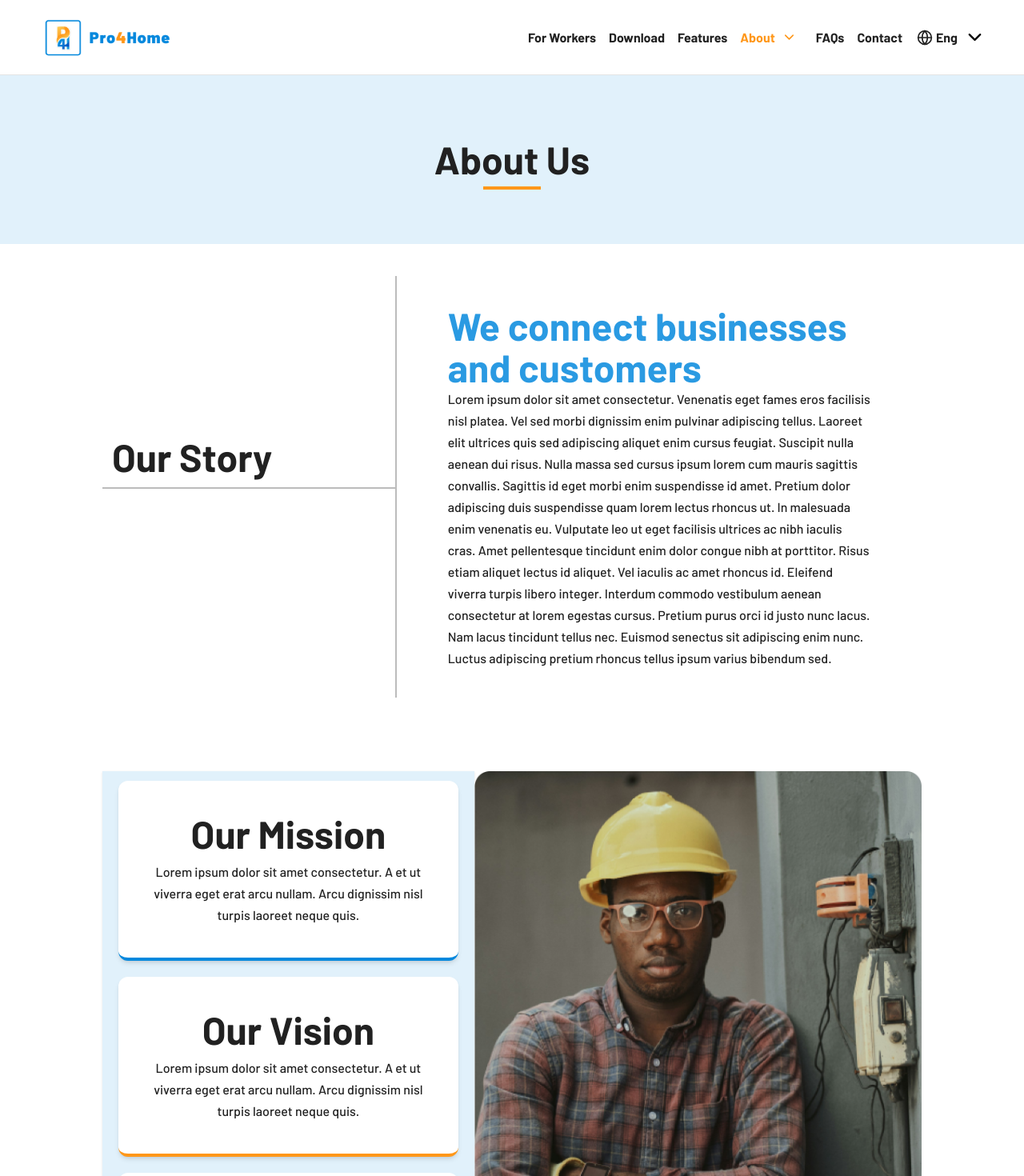
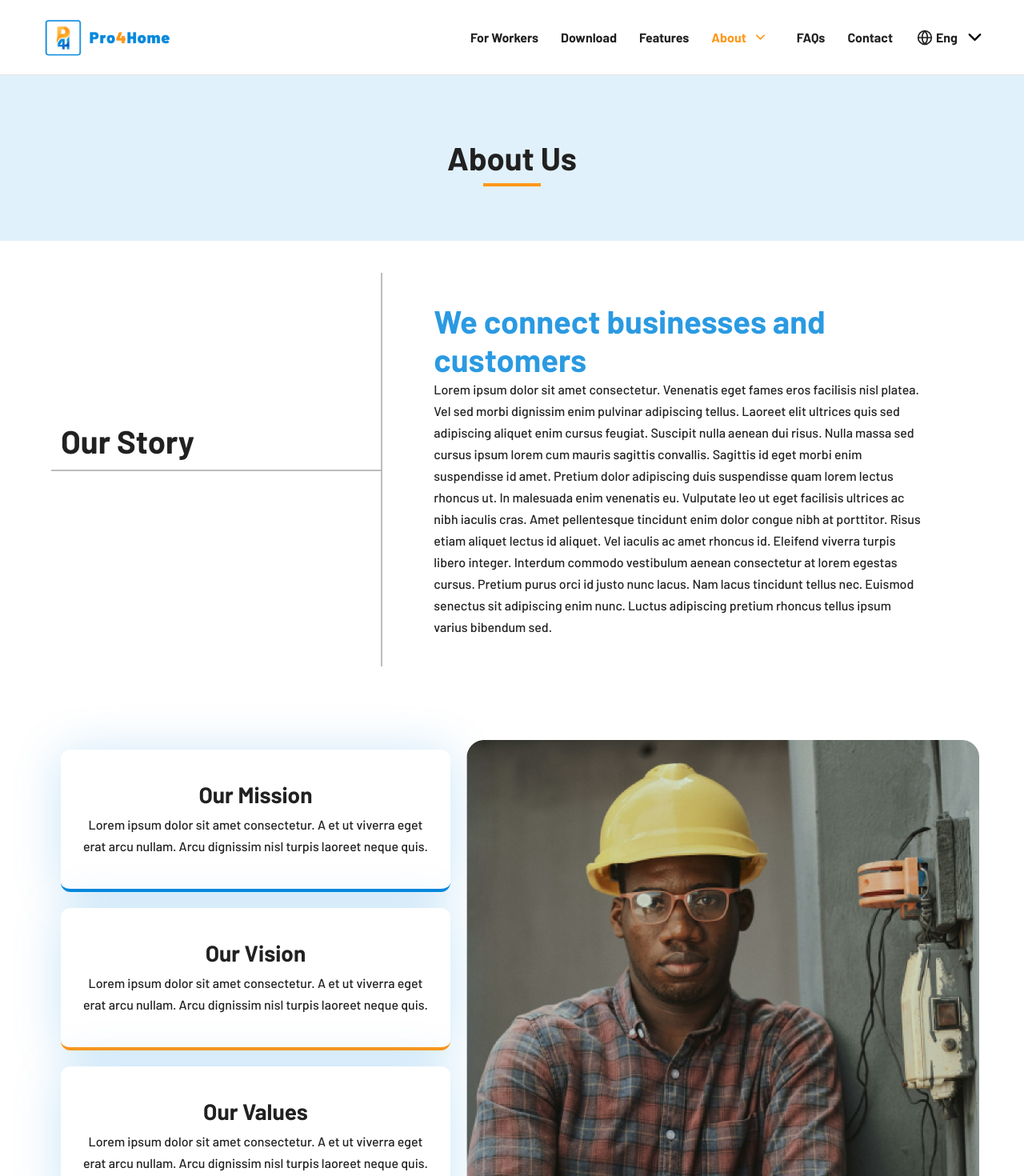
Before and after one commit to kelseafunwi/P4H-website, a React (Vite) app: page /about in a window 1280 px wide. Shown: the top 1470 px of the page at 80% size. Built offline with nearby package versions, Linux system fonts and the light colour scheme.

Commit message:
Pushing the small changes made

```diff
--- a/src/App.css
+++ b/src/App.css
@@ -147,8 +147,8 @@ h1, h2, h3, h4, h5, h6 {
 }
 
 .bold-sm {
-    font-size: 12px;
-    line-height: 48px;
+    font-size: 12px !important;
+    line-height: 18px !important;
 }
 
 .regular-lg {
@@ -198,8 +198,8 @@ h3 {
 }
 
 h4 {
-    font-size: 28px;
-    line-height: 24px;
+    font-size: 28px !important;
+    line-height: 32px !important;
 }
 
 h5 {
@@ -209,7 +209,7 @@ h5 {
 
 h6 {
     font-size: 20px !important;
-    line-height:24px;
+    line-height:24px !important;
 }
 /*  Making the default things i set to be responsive by tweaking the sizes on
 different screen points. */
@@ -271,7 +271,7 @@ h2:before {
 
 /* Taking care of the shadows from this point.*/
 .getting-shadow {
-    box-shadow: 0px 4px 100px rgba(0, 0, 0, 0.15) !important;
+    box-shadow: 0px 4px 100px 0px rgba(0, 0, 0, 0.15);
 }
 
 .getstarted-shadow {
@@ -285,3 +285,11 @@ h2:before {
 .shadow-card-steps {
     box-shadow: 0px 4px 60px 0px rgba(0, 0, 0, 0.1) ;
 }
+
+.feature-card-shadow {
+    box-shadow: 0px 4px 60px 0px rgba(4, 136, 221, 0.22);
+}
+
+.about-us-card-shadow {
+    box-shadow: 0px 4px 60px 0px rgba(4, 136, 221, 0.22);
+}
--- a/src/Components/FunctionalCard.jsx
+++ b/src/Components/FunctionalCard.jsx
@@ -17,10 +17,11 @@ export const FunctionalCard = ({title, header, list, styling, appendHeader}) =>
 
     return (
         <div className={"px-5 lg:px-0 md:min-h-[400px] lg:max-w-[430px]"}>
-            <span className={`ms-3 rounded-3xl font-bold text-primary2 px-2 bg-grey`}>{title}</span>
-            <h1 className={`mt-0 mb-3 text-[30px] md:text-[40px] font-bold ${styling === 'light' ? 'text-white' : 'text-dark'} md:leading-[48px]`}>{header} {
+            <div className={`w-fit ms-3 rounded-3xl bold-sm font-bold text-primary2 px-2 py-[5px] ${styling === 'light' ? 'bg-white' : ' bg-grey'}`}>{title}</div>
+
+            <h2 className={`mt-0 mb-3 ${styling === 'light' ? 'text-white' : 'text-dark'}`}>{header} {
                 appendHeader && appendHeader
-            }</h1>
+            }</h2>
 
             {
                 list.map((item, index) => (
@@ -41,14 +42,14 @@ export const FunctionalCard = ({title, header, list, styling, appendHeader}) =>
                                             )
 
                                     }
-                                    <span className={`${styling === 'light' ? 'text-white' : 'text-dark'} font-bold text-[18px] `}>{item.title}</span>
+                                    <h6 className={`${styling === 'light' ? 'text-white' : 'text-dark'}`}>{item.title}</h6>
                                 </div>
                                 {
                                     index === listActiveIndex &&
                                     <motion.p
                                         initial={{ height: 0, opacity: 0}}
                                         animate={{ height: 'fit-content', opacity: 1}}
-                                        className={`${styling === 'light' ? 'text-white' : 'text-dark'} text-[16px] overflow-hidden`}>
+                                        className={`${styling === 'light' ? 'text-white' : 'text-dark'} overflow-hidden`}>
                                         {item.body}
                                     </motion.p>
                                 }
--- /dev/null
+++ b/src/Components/Loader.jsx
@@ -0,0 +1,7 @@
+export default function Loader() {
+    return (
+        <div className={"flex items-center justify-center"}>
+            Loading the javascript.
+        </div>
+    )
+}
--- a/src/Components/Navbar/Navbar.jsx
+++ b/src/Components/Navbar/Navbar.jsx
@@ -83,7 +83,7 @@ export default function Navbar() {
                         }
                     </div>
                     <div className={"hidden lg:flex items-center"}>
-                        <ul className={"flex items-center justify-between gap-x-1"}>
+                        <ul className={"flex items-center justify-between gap-x-4"}>
                             {
                                 navbarLinks.map((item, index) => (
                                     <motion.li
--- a/src/pages/About/Header.jsx
+++ b/src/pages/About/Header.jsx
@@ -4,7 +4,7 @@ import {motion} from 'framer-motion'
 export default function Header ({text}) {
     return (
         <div className={" py-20 flex justify-center before:bg-secondary2 bg-grey"}>
-            <motion.h1 className={"header-text relative w-fit text-center text-dark font-bold text-4xl before:absolute before:bg-secondary before:w-[72px] before:h-1 before:-bottom-3   "}
+            <motion.h2 className={"header-text relative w-fit text-center text-dark before:absolute before:bg-secondary before:w-[72px] before:h-1 before:-bottom-3   "}
                 initial={{
                     y: 200,
                 }}
@@ -16,7 +16,7 @@ export default function Header ({text}) {
                        }}
             >
                 {text}
-            </motion.h1>
+            </motion.h2>
         </div>
     )
 }
--- a/src/pages/About/Us.jsx
+++ b/src/pages/About/Us.jsx
@@ -9,8 +9,7 @@ export default function Us () {
             <div>
                 <Header text={"About Us"} />
 
-                <div className={"flex items-center md:py-10 justify-center w-full"}>
-                    <div className={"md:max-w-5xl w-full md:flex justify-center"}>
+                <div className={"md:py-10 md:px-16 w-full md:flex justify-center"}>
                     <div className={"grid md:grid-rows-2 lg:w-[40%] md:border-r-2 border-r-dark"}>
                         <motion.div
                             initial={{
@@ -23,7 +22,7 @@ export default function Us () {
                                 duration: 0.8
                             }}
                             className={"md:flex md:flex-col-reverse"}>
-                                <h1 className={"text-dark px-3 py-3 font-bold text-4xl"}>Our Story</h1>
+                            <h2 className={"text-dark px-3 py-3 "}>Our Story</h2>
                         </motion.div>
 
                         <div className={"hidden md:block border-t-2 border-t-dark"}>
@@ -42,8 +41,8 @@ export default function Us () {
                             delay: 0.4
                         }}
                         className={"md:py-9 px-4 md:px-16 md:w-[70%] flex flex-col gap-y-"}>
-                            <h1 className={"text-primary3 text-4xl font-bold"}>We connect businesses and customers</h1>
-                            <p className={"text-dark text-lg"}>
+                        <h2 className={"text-primary3"}>We connect businesses and customers</h2>
+                        <p>
                             Lorem ipsum dolor sit amet consectetur. Venenatis eget fames eros facilisis nisl platea.
                             Vel sed morbi dignissim enim pulvinar adipiscing tellus. Laoreet elit ultrices quis sed
                             adipiscing aliquet enim cursus feugiat. Suscipit nulla aenean dui risus.
@@ -60,10 +59,9 @@ export default function Us () {
                     </motion.div>
                 </div>
             </div>
-            </div>
 
-            <div className={"flex my-3 items-center py-10 justify-center w-full"}>
-                <div className={"md:max-w-5xl w-full md:flex justify-center"}>
+            <div className={"flex my-3 items-center py-10 justify-center"}>
+                <div className={"md:px-14 w-full md:flex justify-center"}>
                     <motion.div
                         initial={{
                             x: -200,
@@ -74,12 +72,12 @@ export default function Us () {
                         transition={{
                             duration: 0.8
                         }}
-                        className={"flex shadow py-3 bg-grey flex-col gap-y-5 items-center px-5"}>
+                        className={"flex py-3 flex-col gap-y-5 items-center px-5"}>
                         <div
-                            className={`bg-white z-10  rounded-xl  shadow-md border-b-4 border-primary2 px-6 py-10  relative`}>
-                            <h1 className={"font-bold text-xl text-center text-dark"}>
+                            className={`bg-white z-10  rounded-xl  about-us-card-shadow border-b-4 border-primary2 px-6 py-10  relative`}>
+                            <h4 className={"font-bold text-xl text-center text-dark"}>
                                 Our Mission
-                            </h1>
+                            </h4>
                             <p className={"text-center pt-2 text-dark "}>
                                 Lorem ipsum dolor sit amet consectetur. A et ut viverra eget erat arcu nullam. Arcu
                                 dignissim nisl turpis laoreet neque quis.
@@ -87,10 +85,10 @@ export default function Us () {
                         </div>
 
                         <div
-                            className={`bg-white z-10  rounded-xl  shadow-md border-b-4 border-secondary px-6 py-10  relative`}>
-                            <h1 className={"font-bold text-center text-xl text-dark"}>
+                            className={`bg-white z-10  rounded-xl  about-us-card-shadow border-b-4 border-secondary px-6 py-10  relative`}>
+                            <h4 className={"font-bold text-center text-xl text-dark"}>
                                 Our Vision
-                            </h1>
+                            </h4>
                             <p className={"text-center pt-2 text-dark "}>
                                 Lorem ipsum dolor sit amet consectetur. A et ut viverra eget erat arcu nullam. Arcu
                                 dignissim nisl turpis laoreet neque quis.
@@ -98,10 +96,10 @@ export default function Us () {
                         </div>
 
                         <div
-                            className={`bg-white z-10  rounded-xl  shadow-md border-b-4 border-dark px-6 py-10  relative`}>
-                            <h1 className={"font-bold text-center text-xl text-dark"}>
+                            className={`bg-white z-10  rounded-xl  about-us-card-shadow border-b-4 border-dark px-6 py-10  relative`}>
+                            <h4 className={"font-bold text-center text-xl text-dark"}>
                                 Our Values
-                            </h1>
+                            </h4>
                             <p className={"text-center pt-2 text-dark "}>
                                 Lorem ipsum dolor sit amet consectetur. A et ut viverra eget erat arcu nullam. Arcu
                                 dignissim nisl turpis laoreet neque quis.
--- a/src/pages/Features/CardsSection.jsx
+++ b/src/pages/Features/CardsSection.jsx
@@ -1,19 +1,20 @@
-import holderIcon from '/logo.png';
+import portfolioIcon from '/icons/portfolio.svg';
 import peopleIcon from '/icons/people.svg'
 
 export default function CardsSection () {
     return (
         <div className={"flex  bg-grey py-16 items-center justify-center"}>
-            <div className={"md:w-[90%] lg:w-[75%] grid sm:px-5 grid-cols-1  gap-y-10 sm:grid-cols-2 gap-x-4"}>
-                <div className={"bg-white z-10 rounded-xl  shadow-md border-b-4 border-primary2   px-6 py-10  relative"}>
+            <div className={"px-4 md:w-[90%] lg:w-[75%] grid sm:px-5 grid-cols-1  gap-y-10 sm:grid-cols-2 gap-x-4"}>
+
+                <div className={"bg-white z-10 rounded-xl  feature-card-shadow border-b-4 border-primary2   px-6 py-10  relative"}>
                     <div
                         className={"p-4 absolute z-20 shadow-lg  flex items-center justify-center w-[80px] h-[80px] bg-white rounded-[50%] -top-[40px] left-[calc(43%)]"}>
-                        <img loading={"lazy"} src={holderIcon} alt={"image"}/>
+                        <img loading={"lazy"} src={portfolioIcon} alt={"image"}/>
                     </div>
-                    <h1 className={"font-bold text-3xl"}>
+                    <h4 className={"pt-4"}>
                         Display a portfolio of your past work and <span
                         className={"text-primary2"}>Win More Customers</span>
-                    </h1>
+                    </h4>
                     <p className={"text-center pt-2 text-dark "}>
                         Lorem ipsum dolor sit amet consectetur. A et ut viverra eget erat arcu nullam. Arcu dignissim
                         nisl
@@ -23,14 +24,14 @@ export default function CardsSection () {
                     </p>
                 </div>
 
-                <div className={"bg-white z-10 rounded-xl  shadow-md border-b-4 border-secondary      px-6 py-10  relative"}>
+                <div className={"bg-white text-center z-10 rounded-xl  feature-card-shadow border-b-4 border-secondary px-6 py-10  relative"}>
                     <div
                         className={"p-5 absolute z-20 shadow-lg  flex items-center justify-center w-[80px] h-[80px] bg-white rounded-[50%] -top-[40px] left-[calc(42%)]"}>
                         <img loading={"lazy"} src={peopleIcon} alt={"image"}/>
                     </div>
-                    <h1 className={"font-bold text-3xl"}>
+                    <h4 className={"pt-4"}>
                         Outsource some of your tasks to other professionals
-                    </h1>
+                    </h4>
                     <p className={"text-center pt-2 text-dark "}>
                         Lorem ipsum dolor sit amet consectetur. A et ut viverra eget erat arcu nullam. Arcu dignissim
                         nisl
--- a/src/pages/Features/Client.jsx
+++ b/src/pages/Features/Client.jsx
@@ -15,7 +15,7 @@ export default function Client () {
         },
     ]
     return (
-        <div className={"grid px-5 grid-cols-1 md:grid-cols-2 bg-lightGray gap-x-4"}>
+        <div className={"grid px-5 grid-cols-1 md:grid-cols-2 bg-lightGray gap-x-4 lg:-mt-16"}>
 
             <motion.div
                 initial={{
@@ -27,12 +27,11 @@ export default function Client () {
                 transition={{
                     duration: 0.7
                 }}
-                className={"flex flex-col py-8 items-center justify-center gap-y-5"}>
+                className={"flex flex-col py-5 items-center justify-center gap-y-5"}>
                <FunctionalCard
                    title={"Workers"}
                    header={"Clients Find You on Pro4Home"}
                    list={cardList}
-                   appendHeader={<span className='text-secondary'>Make more Money</span>}
                />
             </motion.div>
 
--- a/src/pages/Features/Customize.jsx
+++ b/src/pages/Features/Customize.jsx
@@ -19,7 +19,7 @@ export default function Customize () {
     ]
 
     return (
-        <div className={"flex bg-primary2 lg:bg-white bg-[url('/customizeBackground.png')]  items-center justify-center py-14"}>
+        <div className={"flex bg-primary2 lg:bg-white bg-[url('/images/features/customizeBackground.png')]  items-center justify-center py-14"}>
             <div className={"grid grid-cols-1 lg:grid-cols-2 items-center justify-center"}>
                 <motion.div
                     initial={{
--- a/src/pages/Features/Hero.jsx
+++ b/src/pages/Features/Hero.jsx
@@ -3,8 +3,9 @@ import {motion} from 'framer-motion'
 
 export default function Hero () {
     return (
-        <div className={"md:px-16 py-5 flex flex-col md:flex-row items-center justify-center bg-cover bg-top lg:bg-bottom bg-[url('/images/features/hero-background.svg')]"}>
-            <motion.div
+        <div className={"flex flex-col md:flex-row  justify-center items-center bg-cover bg-top lg:bg-bottom bg-[url('/images/features/hero-background.svg')]"}>
+
+            <motion.div className={"order-2 -mb-10 md:order-1"}
                 initial={{
                     scale: 0.7,
                 }}
@@ -12,13 +13,12 @@ export default function Hero () {
                     scale: 1,
                 }}
                 transition={{
-                    duration: 0.8
-                }}
-                className={"w-[70%] order-2 md:order-1"}>
+                    duration: 0.5
+                }}>
                 <img loading={"lazy"} src={heroImage} className={"w-full"} alt={"Hero Image"}/>
             </motion.div>
-            <div className={"flex order-1 md:order-2 text-white items-center px-5"}>
-                <motion.div
+
+            <motion.div  className={" px-5 order-1 md:order-2 text-white ps-2  sm:ps-10 py-6 lg:pb-28 gap-y-4 flex flex-col max-w-[600px]"}
                 initial={{
                     y: 200,
                 }}
@@ -27,16 +27,14 @@ export default function Hero () {
                 }}
                 transition={{
                     duration: 0.6,
-                    }}
-                    className={"ps-2 sm:ps-[13%] py-6 gap-y-4 flex flex-col max-w-[750px] justify-center"}>
-                    <h2 className={"font-bold text-4xl md:text-4xl leading-10"}>
+                }}>
+                <h2 className={"text-white"}>
                     The Best Hiring Platform for Professionals
                 </h2>
-                    <p className={"text-sm"}>
+                <p>
                     Lorem ipsum dolor sit amet consectetur. A et ut viverra eget erat arcu nullam. Arcu dignissim nisl turpis laoreet neque quis. Mauris blandit maecenas augue donec tristique curabitur amet purus nisl. Dis libero sagittis quam ut mattis rutrum auctor hac.
                 </p>
             </motion.div>
         </div>
-        </div>
     )
 }
--- a/src/pages/Home/Getting.jsx
+++ b/src/pages/Home/Getting.jsx
@@ -4,7 +4,7 @@ export default function Getting () {
     return (
         <div className={"py-6 my-7 flex items-center justify-center"}>
             <div className={"w-[90%] py-20 text-dark text-center getting-shadow bg-lightGray"}>
-                <h1 className={"font-bold text-4xl"}>
+                <h1 >
                     Get <span className={"text-primary2"}>Pro</span><span className={"text-secondary"}>4</span><span className={"text-primary2"}>Home</span> App Now
                 </h1>
                 <p className={"text-xs  mt-2"}>
```
Also changed, not shown: public/icons/portfolio.svg (added), public/images/features/customizeBackground.png (renamed from public/images/home/customizeBackground.png). Lines whose indentation alone changed are shown as unchanged.
